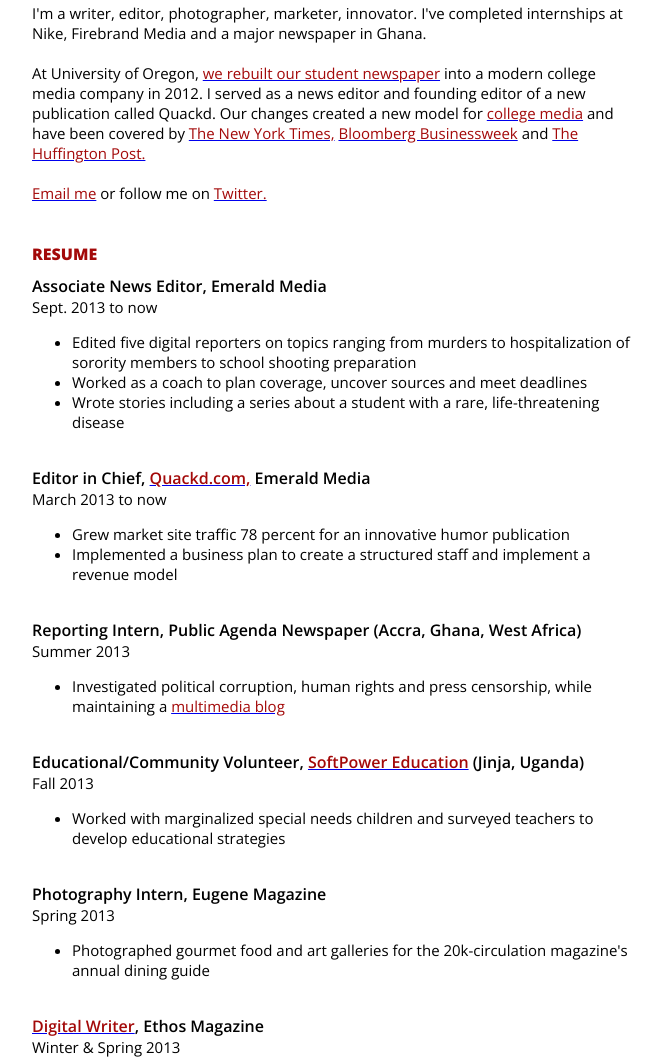
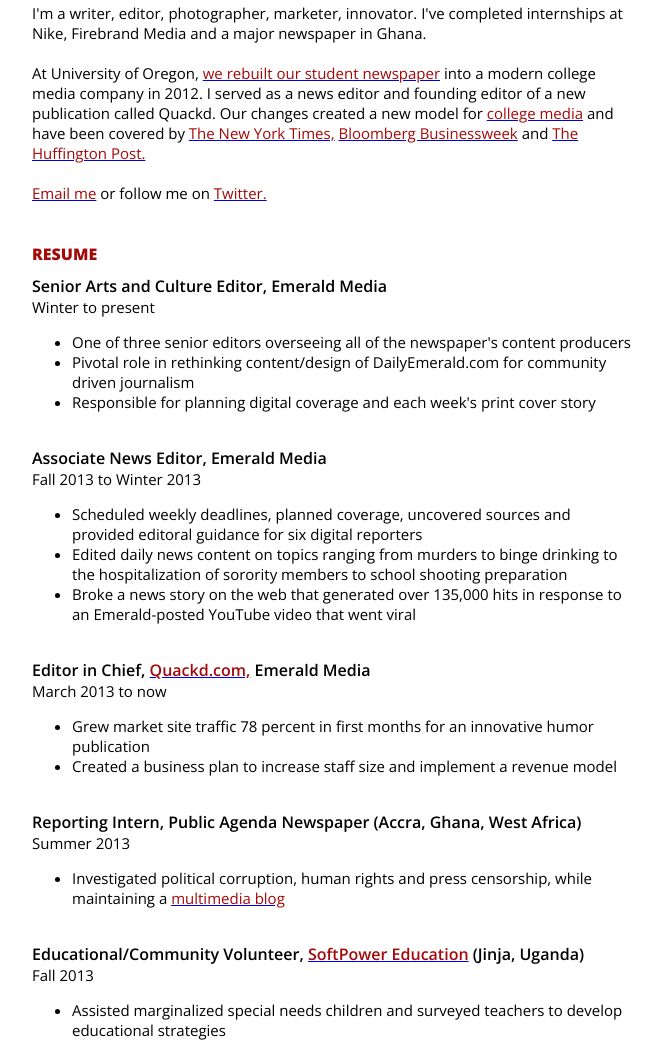
Before and after one commit to julianneparker/julianneparker.github.io, a plain HTML site: page index.html in a window 1280 px wide. Shown: the part 637-1700 px from the top of the page, without its empty margins (308-970 px from the left). Drawn offline with nearby package versions, Linux system fonts and the light colour scheme; a web font is replaced by a local one.

Commit message:
resume edits

```diff
--- a/index.html
+++ b/index.html
@@ -43,20 +43,28 @@
 
 		<div class="header"><a class="anchor-offset" name="resume">RESUME</a></div>
 
+	<div class="position">Senior Arts and Culture Editor, Emerald Media </div>
+		<div class="date">Winter to present</div>
+		<ul>
+			<li>One of three senior editors overseeing all of the newspaper's content producers </li>
+			<li>Pivotal role in rethinking content/design of DailyEmerald.com for community driven journalism </li>
+			<li>Responsible for planning digital coverage and each week's print cover story</li>
+		</ul>
+
 		<div class="position">Associate News Editor, Emerald Media </div>
-		<div class="date">Sept. 2013 to now</div>
+		<div class="date">Fall 2013 to Winter 2013</div>
 		<ul>
-			<li>Edited five digital reporters on topics ranging from murders to hospitalization of sorority members to school shooting preparation </li>
-			<li>Worked as a coach to plan coverage, uncover sources and meet deadlines </li>
-			<li>Wrote stories including a series about a student with a rare, life-threatening disease</li>
+			<li>Scheduled weekly deadlines, planned coverage, uncovered sources and provided editoral guidance for six digital reporters </li>
+			<li>Edited daily news content on topics ranging from murders to binge drinking to the hospitalization of sorority members to school shooting preparation </li>
+			<li>Broke a news story on the web that generated over 135,000 hits in response to an Emerald-posted YouTube video that went viral</li>
 		</ul>
 
 
 		<div class="position">Editor in Chief, <a href="http://quackd.com/"><font color="a30909">Quackd.com,</font></a> Emerald Media </div>
 		<div class="date">March 2013 to now</div>
 		<ul>
-			<li>Grew market site traffic 78 percent for an innovative humor publication </li>
-			<li>Implemented a business plan to create a structured staff and implement a revenue model </li>
+			<li>Grew market site traffic 78 percent in first months for an innovative humor publication </li>
+			<li>Created a business plan to increase staff size and implement a revenue model </li>
 		</ul>
 
 		<div class="position">Reporting Intern, Public Agenda Newspaper (Accra, Ghana, West Africa) </div>
@@ -68,7 +76,7 @@
 		<div class="position">Educational/Community Volunteer, <a href="http://softpowereducation.com/Projects/SpecialNeedsProject/tabid/258/Default.aspx"><font color="a30909">SoftPower Education</font></a> (Jinja, Uganda)</div>
 		<div class="date">Fall 2013 </div>
 		<ul>
-			<li>Worked with marginalized special needs children and surveyed teachers to develop educational strategies </li>
+			<li>Assisted marginalized special needs children and surveyed teachers to develop educational strategies </li>
 		</ul>
 
 		<div class="position">Photography Intern, Eugene Magazine </div>
@@ -99,7 +107,7 @@
 		<div class="position">Marketing Intern, Nike Women's Fitness & Apparel </div>
 		<div class="date">Summer 2010</div>
 		<ul>
-			<li>Coordinated focus groups for consumer research and contributed to annual NW industry report</li>
+			<li>Coordinated focus groups for consumer research and contributed to annual regional industry report</li>
 		</ul>
 
 		<div class="position">University of Oregon '14</div>
@@ -112,7 +120,16 @@
 				<li>Final Cut Pro, Adobe Creative Suite, Computer Programming, Photography, WordPress, Facebook, Twitter, Instagram, Foursquare, Excel, Spanish</li>
 			</ul>
 
+	<div class="position">References </div>
+		<div class="date">Summer 2012</div>
+		<ul>
+			<li>Leslie Steeves | Media in Ghana Coordinator | Contact information available upon request | </li>
+			<li></li>
+		</ul>
+
 		<div class="header">WRITING</div>
+
+
 
 		<div class="header">PHOTOGRAPHY</div>
 	</div>
```
